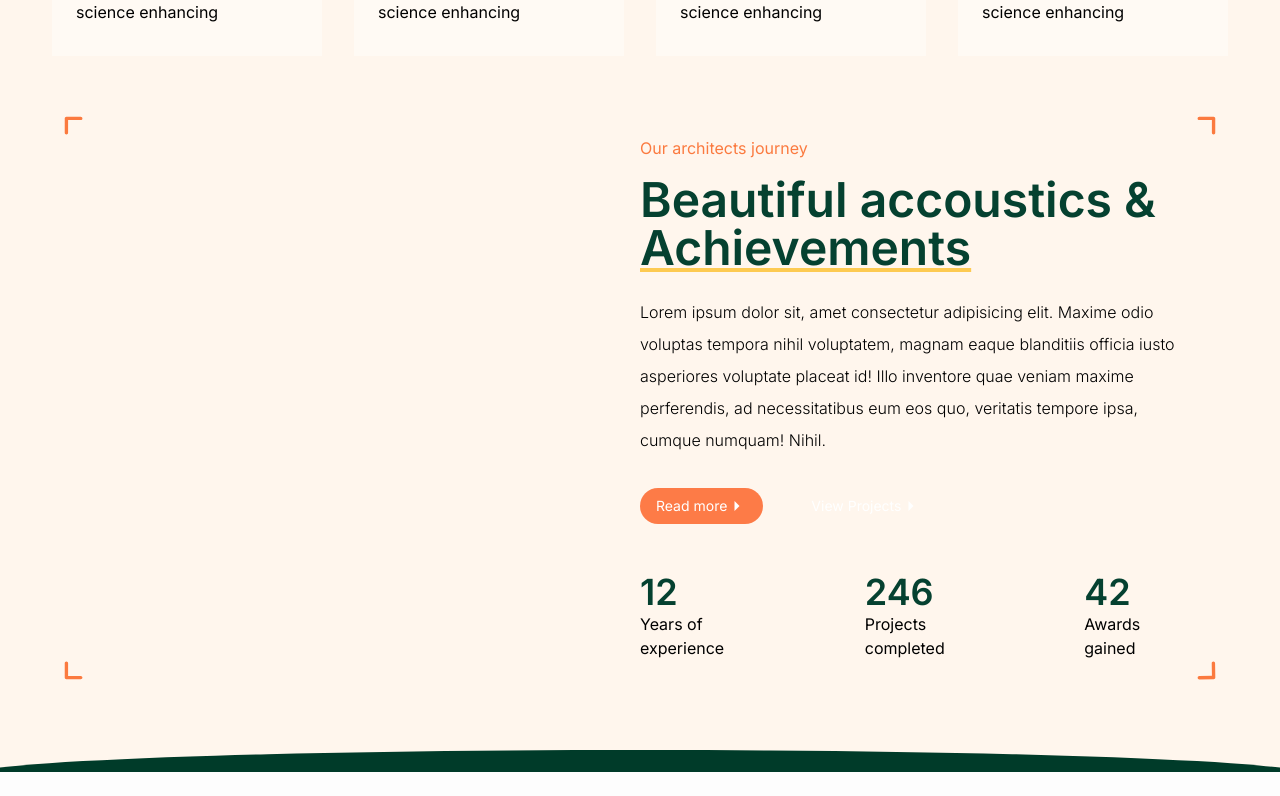
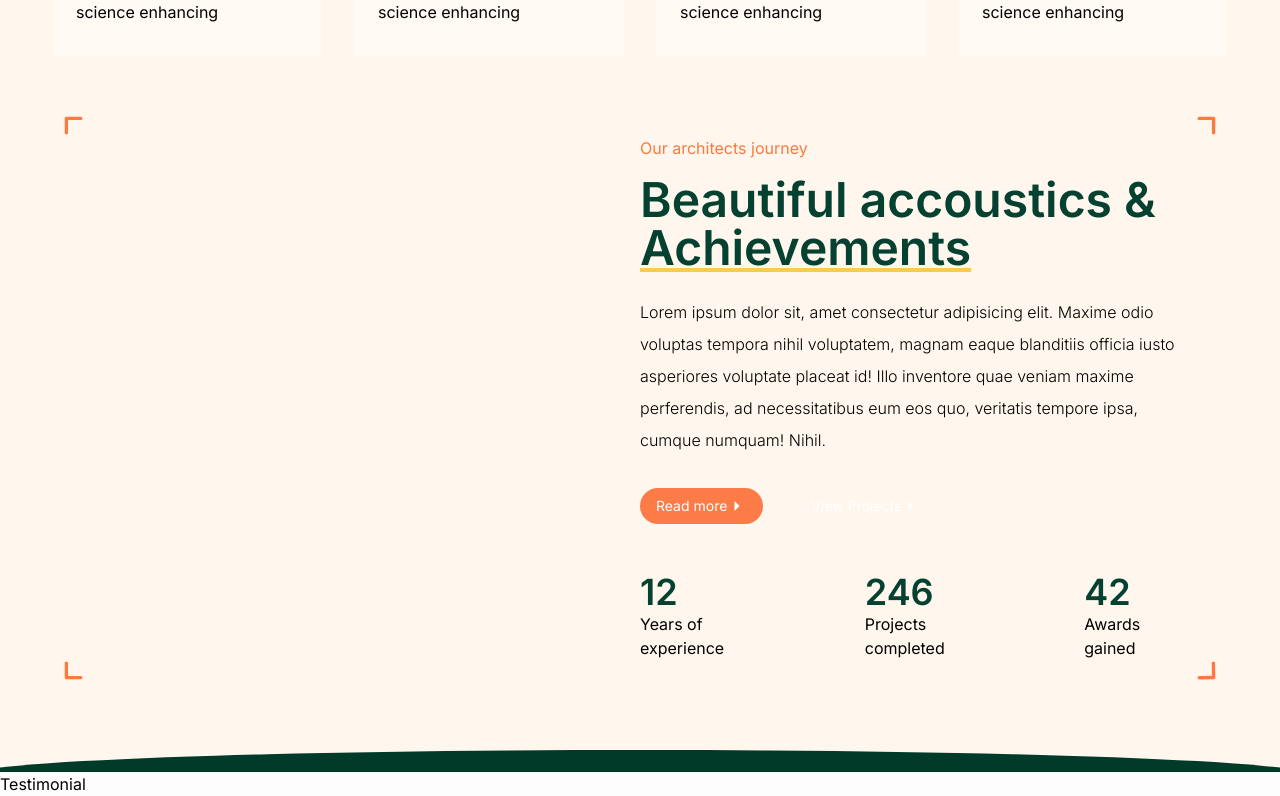
Before and after one commit to zablon-oigo/architect, a React (Vite) app: page / in a window 1280 px wide. Shown: the part 1097-1893 px from the top of the page. Before the commit the page ends 1869 px from the top, so only its background shows below. Built offline with nearby package versions, Linux system fonts and the light colour scheme.

Commit message:
Adding Testimonial Component to root component

```diff
--- a/src/App.jsx
+++ b/src/App.jsx
@@ -1,5 +1,6 @@
 import Hero from "./components/Hero"
 import Navbar from "./components/Navbar"
+import Testimonial from "./components/Testimonial"
 import Work from "./components/Work"
 
 function App() {
@@ -9,6 +10,7 @@ function App() {
     <Navbar/>
     <Hero/>
     <Work/>
+    <Testimonial/>
     </>
   )
 }
```
